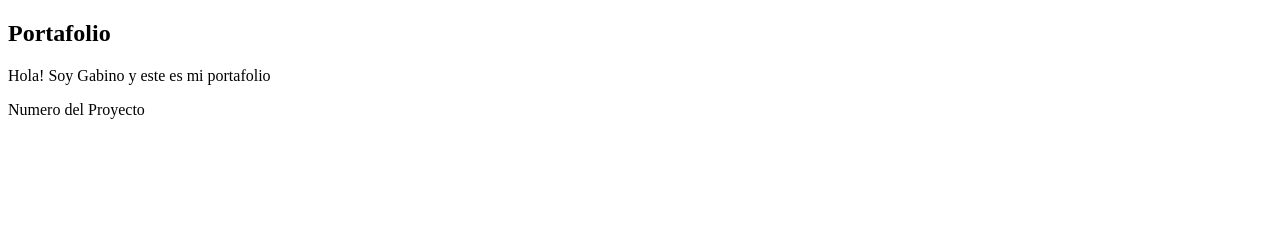
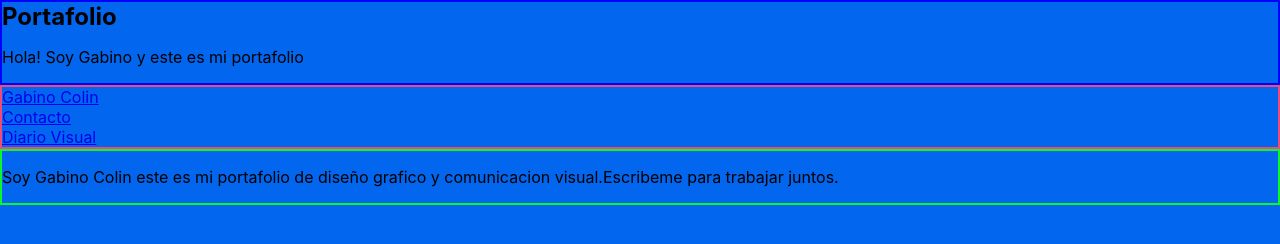
Before and after one commit to gabinocolin/proyecto-portafolio, a plain HTML site: page index.html in a window 1280 px wide. Drawn offline with Linux system fonts and the light colour scheme; a web font is replaced by a local one.

Commit message:
Ejercicio 01

```diff
--- /dev/null
+++ b/css/style.css
@@ -0,0 +1,143 @@
+body {
+    font-family: 'Lacquer', sans-serif;
+}
+/* CSS Resets */
+html {
+    box-sizing: border-box;
+  }
+
+  *,
+  *::before,
+  *::after {
+    box-sizing: inherit;
+  }
+
+  body,
+  h1,
+  h2,
+  h3,
+  h4,
+  h5,
+  h6,
+  ul,
+  ol,
+  li,
+  pre,
+  blockquote,
+  figure,
+  hr {
+    margin: 0;
+    padding: 0;
+  }
+
+  /* No discs from ul */
+  ul {
+    list-style: none;
+  }
+
+  input,
+  textarea,
+  select,
+  button {
+    color: inherit;
+    font: inherit;
+    letter-spacing: inherit;
+  }
+
+  input,
+  textarea,
+  button {
+    border: 1px solid gray;
+  }
+
+  button {
+    border-radius: 0;
+    padding: 0.75em 1em;
+    background-color: transparent;
+  }
+
+  button * {
+    pointer-events: none;
+  }
+
+  embed,
+  iframe,
+  img,
+  object,
+  video {
+    display: block;
+    max-width: 100%;
+  }
+
+  table {
+    table-layout: fixed;
+    width: 100%;
+  }
+
+  [hidden] {
+    display: none;
+  }
+
+  /* noscript styles */
+  noscript {
+    display: block;
+    margin-bottom: 1em;
+    margin-top: 1em;
+  }
+
+  /* Variables */
+
+  :root {
+    /* Containers */
+    --small: 768px;
+    --medium: 1024px;
+    --large: 1440px;
+    /* Colors */
+    --background: white;
+    --primary-color: #0366EE;
+    --secondary-color: #FCB42A;
+    /* Typography */
+    --font-size: 1rem;
+    --body-font-size: 1rem;
+    --font-style: normal;
+    --font-family: -apple-system, BlinkMacSystemFont, Helvetica Neue, Helvetica, Arial, sans-serif;
+    /* Components - Heading */
+    --heading-font-color: #404040;
+    --heading-font-weight: bold;
+    --heading-font-family: -apple-system, BlinkMacSystemFont, Helvetica Neue, Helvetica, Arial, sans-serif;
+    /* Components -Heading font size */
+    --h1: 2.25rem;
+    --h2: 2rem;
+    --h3: 1.75rem;
+    --h4: 1.5rem;
+    /* Components - Footer */
+    --footer-font-color: #F4F4F4;
+    --footer-bg-color: #000000;
+    /* Padding */
+    --padding: 1rem;
+    --margins: 1.5rem;
+  }
+
+  /* Global */
+  body {
+    background-color: var(--primary-color);
+    font-family: var(--font-family);
+  }
+
+  /* Sections */
+
+  /* Layouts */
+
+  /* Ejercicio Layouts */
+  .article {
+    border: 2px solid blue;
+}
+.header {
+    border: 2px solid #ef4b7a;
+}
+.footer {
+    border: 2px solid #ecf70b;
+}
+.footer {
+    border: 2px soliD #0bf72c;
+}
--- a/index.html
+++ b/index.html
@@ -4,13 +4,36 @@
     <meta charset="UTF-8">
     <meta name="viewport" content="width=device-width, initial-scale=1.0">
     <meta http-equiv="X-UA-Compatible" content="ie=edge">
+    <link href="https://fonts.googleapis.com/css?family=Lacquer&display=swap" rel="stylesheet">
+    <link href="css/style.css" rel="stylesheet">
     <title>Document</title>
 </head>
 <body>
-    <article>
+    <article class="article">
  <h2>Portafolio</h2>
     <p>Hola! Soy Gabino y este es mi portafolio</p>
-    <p>Numero del Proyecto</p>
     </article>
+
+    <header class="header">
+        <nav>
+          <ul>
+            <li>
+                <a id="Gabino" href="#">Gabino Colin</a>
+              </li>
+            <li><a href="#">Contacto</a></li>
+            <li>
+              <a id="navegacion" href="#">Diario Visual</a>
+            </li>
+          </ul>
+
+        </nav>
+      </header>
+
+    <footer class="footer">
+        <p>
+            Soy Gabino Colin este es mi portafolio de diseño grafico y comunicacion visual.Escribeme para trabajar juntos.
+        </p>
+    </footer>
+
 </body>
 </html>
```
Also changed, not shown: contacto.html (added, +14 -0 lines).
